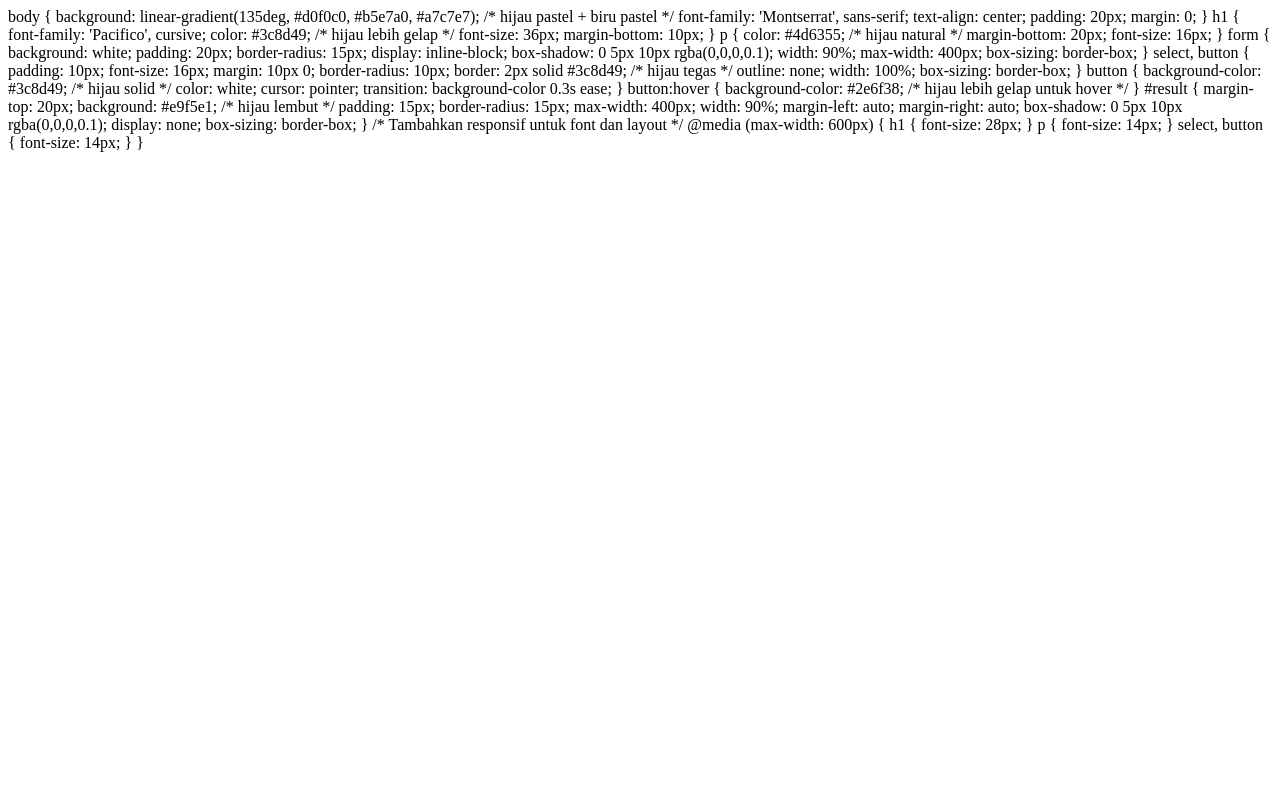
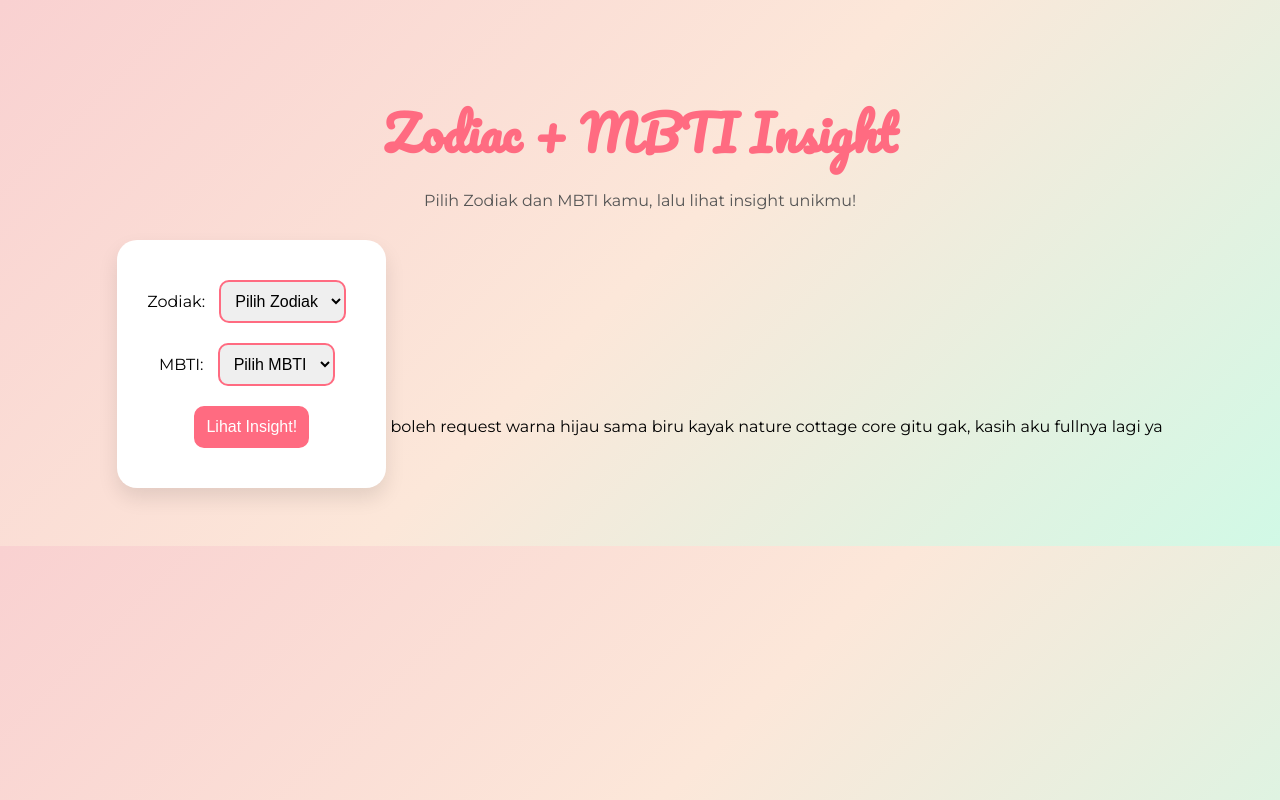
Before and after one commit to 307temporaryredirect/three-web, a Flask app: page / in a window 1280 px wide. Run offline with Flask 3, Linux system fonts and the light colour scheme.

Commit message:
Update index.html

```diff
--- a/templates/index.html
+++ b/templates/index.html
@@ -1,73 +1,129 @@
+<!DOCTYPE html>
+<html lang="en">
+<head>
+    <meta charset="UTF-8">
+    <title>Zodiac + MBTI Insight</title>
+    <link href="https://fonts.googleapis.com/css2?family=Pacifico&family=Montserrat:wght@400;600&display=swap" rel="stylesheet">
+    <style>
         body {
-    background: linear-gradient(135deg, #d0f0c0, #b5e7a0, #a7c7e7); /* hijau pastel + biru pastel */
+            background: linear-gradient(135deg, #f9d1d1, #fce7d9, #d1f9e6);
             font-family: 'Montserrat', sans-serif;
             text-align: center;
-    padding: 20px;
-    margin: 0;
+            padding: 50px;
         }
         h1 {
             font-family: 'Pacifico', cursive;
-    color: #3c8d49; /* hijau lebih gelap */
-    font-size: 36px;
+            color: #ff6b81;
+            font-size: 48px;
             margin-bottom: 10px;
         }
         p {
-    color: #4d6355; /* hijau natural */
-    margin-bottom: 20px;
-    font-size: 16px;
+            color: #555;
+            margin-bottom: 30px;
         }
         form {
             background: white;
-    padding: 20px;
-    border-radius: 15px;
+            padding: 30px;
+            border-radius: 20px;
             display: inline-block;
-    box-shadow: 0 5px 10px rgba(0,0,0,0.1);
-    width: 90%;
-    max-width: 400px;
-    box-sizing: border-box;
+            box-shadow: 0 10px 20px rgba(0,0,0,0.1);
         }
         select, button {
             padding: 10px;
             font-size: 16px;
-    margin: 10px 0;
+            margin: 10px;
             border-radius: 10px;
-    border: 2px solid #3c8d49; /* hijau tegas */
+            border: 2px solid #ff6b81;
             outline: none;
-    width: 100%;
-    box-sizing: border-box;
         }
         button {
-    background-color: #3c8d49; /* hijau solid */
+            background-color: #ff6b81;
             color: white;
             cursor: pointer;
             transition: background-color 0.3s ease;
         }
         button:hover {
-    background-color: #2e6f38; /* hijau lebih gelap untuk hover */
+            background-color: #ff4757;
         }
         #result {
-    margin-top: 20px;
-    background: #e9f5e1; /* hijau lembut */
-    padding: 15px;
-    border-radius: 15px;
-    max-width: 400px;
-    width: 90%;
+            margin-top: 30px;
+            background: #fff3f6;
+            padding: 20px;
+            border-radius: 20px;
+            max-width: 500px;
             margin-left: auto;
             margin-right: auto;
-    box-shadow: 0 5px 10px rgba(0,0,0,0.1);
+            box-shadow: 0 5px 15px rgba(0,0,0,0.1);
             display: none;
-    box-sizing: border-box;
         }
+    </style>
+</head>
+<body>
+    <h1>Zodiac + MBTI Insight</h1>
+    <p>Pilih Zodiak dan MBTI kamu, lalu lihat insight unikmu!</p>
+    <form id="zodiacForm">
+        <label for="zodiac">Zodiak:</label>
+        <select id="zodiac" name="zodiac" required>
+            <option value="">Pilih Zodiak</option>
+            <option value="Aries">Aries</option>
+            <option value="Taurus">Taurus</option>
+            <option value="Gemini">Gemini</option>
+            <option value="Cancer">Cancer</option>
+            <option value="Leo">Leo</option>
+            <option value="Virgo">Virgo</option>
+            <option value="Libra">Libra</option>
+            <option value="Scorpio">Scorpio</option>
+            <option value="Sagittarius">Sagittarius</option>
+            <option value="Capricorn">Capricorn</option>
+            <option value="Aquarius">Aquarius</option>
+            <option value="Pisces">Pisces</option>
+        </select><br>
+        <label for="mbti">MBTI:</label>
+        <select id="mbti" name="mbti" required>
+            <option value="">Pilih MBTI</option>
+            <option value="INFP">INFP</option>
+            <option value="ENFP">ENFP</option>
+            <option value="INFJ">INFJ</option>
+            <option value="ENFJ">ENFJ</option>
+            <option value="INTJ">INTJ</option>
+            <option value="ENTJ">ENTJ</option>
+            <option value="INTP">INTP</option>
+            <option value="ENTP">ENTP</option>
+            <option value="ISFP">ISFP</option>
+            <option value="ESFP">ESFP</option>
+            <option value="ISTP">ISTP</option>
+            <option value="ESTP">ESTP</option>
+            <option value="ISFJ">ISFJ</option>
+            <option value="ESFJ">ESFJ</option>
+            <option value="ISTJ">ISTJ</option>
+            <option value="ESTJ">ESTJ</option>
+        </select><br>
+        <button type="submit">Lihat Insight!</button>
+    </form>
 
-/* Tambahkan responsif untuk font dan layout */
-@media (max-width: 600px) {
-    h1 {
-        font-size: 28px;
-    }
-    p {
-        font-size: 14px;
-    }
-    select, button {
-        font-size: 14px;
-    }
-}
+    <div id="result">
+        <h2>Insight Kamu:</h2>
+        <p id="description">Deskripsi kombinasi zodiak + MBTI kamu akan muncul di sini.</p>
+    </div>
+
+    <script>
+        const form = document.getElementById('zodiacForm');
+        const resultDiv = document.getElementById('result');
+        const descriptionP = document.getElementById('description');
+
+        form.addEventListener('submit', async (e) => {
+            e.preventDefault();
+            const zodiac = document.getElementById('zodiac').value;
+            const mbti = document.getElementById('mbti').value;
+
+            const response = await fetch(`/get_description?zodiac=${zodiac}&mbti=${mbti}`);
+            const data = await response.json();
+
+            descriptionP.textContent = data.description;
+            resultDiv.style.display = 'block';
+        });
+    </script>
+</body>
+</html>
+
+boleh request warna hijau sama biru kayak nature cottage core gitu gak, kasih aku fullnya lagi ya
```
Lines whose indentation alone changed are shown as unchanged.
